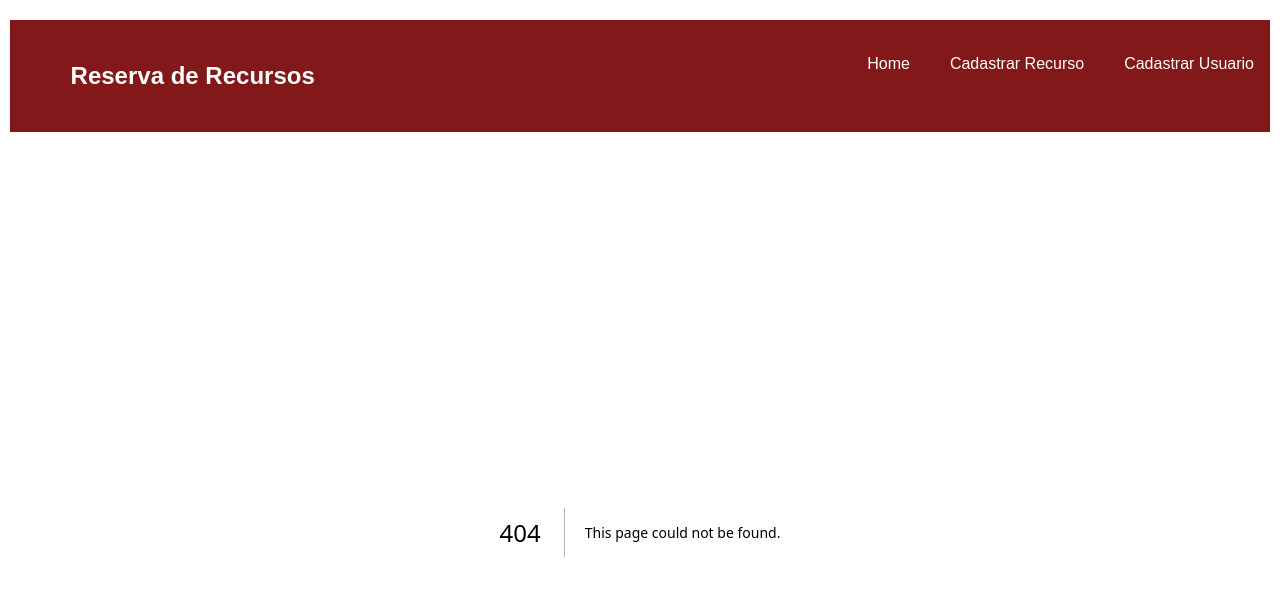
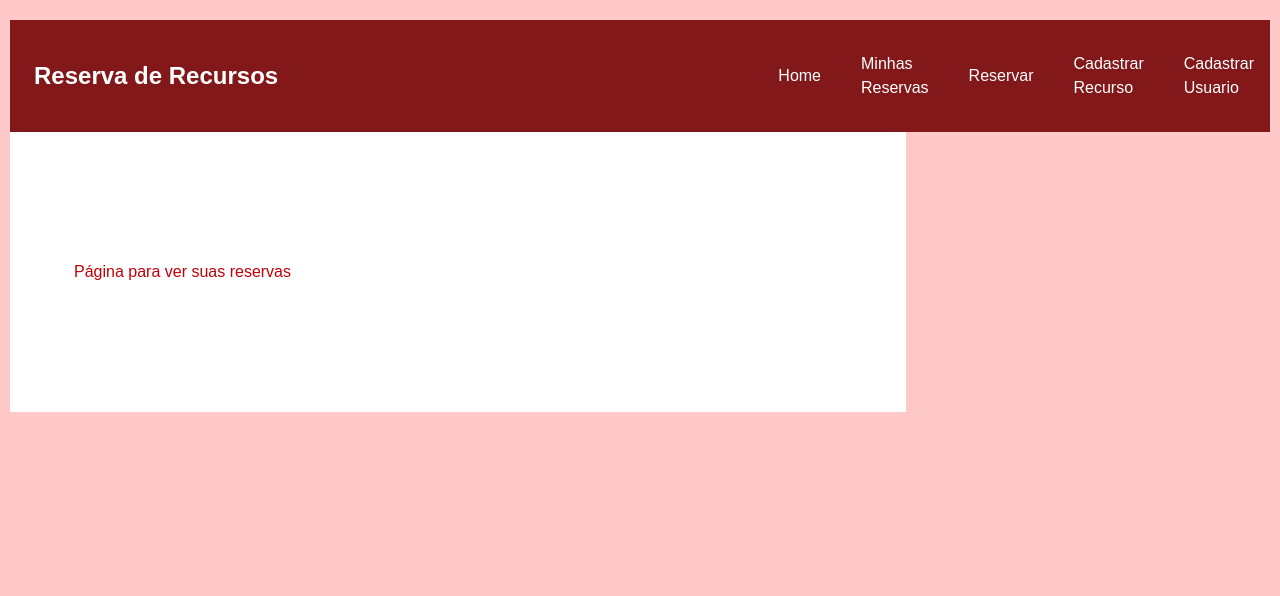
Before and after one commit to pedrohenriqueminarelli/Projeto_DS_Vep26-Reserva_de_Lab, a Next.js app in the folder next-projeto/: page /mReserva in a window 1280 px wide. Before the commit this address had no page. Shown: the top 596 px of the page. Built offline with nearby package versions, Linux system fonts and the light colour scheme.

Commit message:
V1.8 - Molde para atualizações Node

```diff
--- a/next-projeto/src/app/cadRecurso/page.tsx
+++ b/next-projeto/src/app/cadRecurso/page.tsx
@@ -2,10 +2,10 @@
 
 import React, { useState } from "react";
 interface DadosDoRecurso{
-    nome: string;
-    capacidade: string;
+    nome:        string;
+    capacidade:  string;
     localizacao: string;
-    tipo: string;
+    tipo:        string;
 }
 export default function CadRecurso() {
 
--- /dev/null
+++ b/next-projeto/src/app/mReserva/page.tsx
@@ -0,0 +1,13 @@
+export default function reserva() {
+  return (
+    <div>
+      <main className="flex flex-1 w-full max-w-4xl flex-col items-center justify-between py-32 px-16 bg-white dark:bg-black sm:items-start">
+        <div className="flex flex-col items-center gap-6 text-center sm:items-start sm:text-left">
+          <h1>
+              Página para ver suas reservas
+            </h1>
+          </div>
+        </main>
+    </div>
+  );
+}
--- /dev/null
+++ b/next-projeto/src/app/resRecurso/page.tsx
@@ -0,0 +1,13 @@
+export default function reserva() {
+  return (
+    <div>
+      <main className="flex flex-1 w-full max-w-4xl flex-col items-center justify-between py-32 px-16 bg-white dark:bg-black sm:items-start">
+        <div className="flex flex-col items-center gap-6 text-center sm:items-start sm:text-left">
+          <h1>
+              Página de reservas
+            </h1>
+          </div>
+        </main>
+    </div>
+  );
+}
--- a/next-projeto/src/componente/Header/index.tsx
+++ b/next-projeto/src/componente/Header/index.tsx
@@ -16,6 +16,12 @@ export function Header(){
             <Link href="/">Home</Link>
           </li>
           <li>
+            <Link href="/mReserva">Minhas Reservas</Link>
+          </li>
+          <li>
+            <Link href="/resRecurso">Reservar</Link>
+          </li>
+          <li>
             <Link href="/cadRecurso">Cadastrar Recurso</Link>
           </li>
           <li>
```
Also changed, not shown: next-projeto/src/app/cadUsuario/page.tsx (+6 -6 lines), 1 other file (tests, documents, lock files or other folders).
